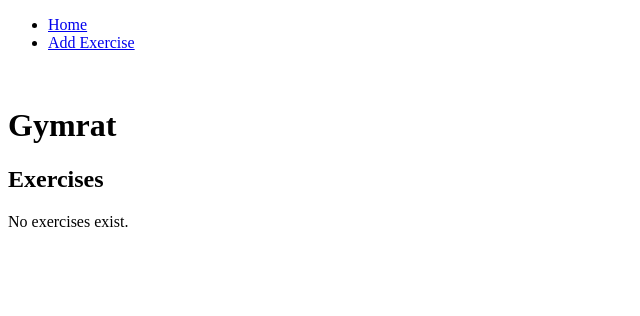
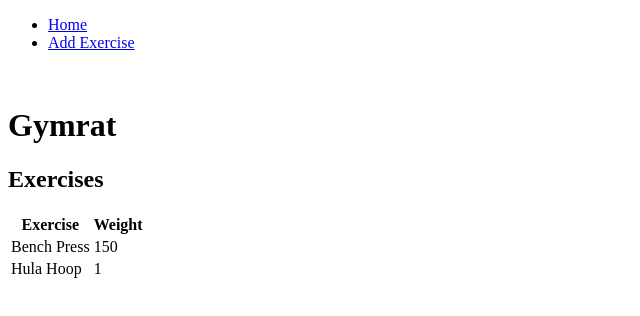
Before and after one commit to comatthewb/gymbuddy, a React (Create React App) app: page / in a window 1280 px wide. Shown: the top 316 px of the page, without its empty margins (0-640 px from the left). Built offline with nearby package versions, Linux system fonts and the light colour scheme; data requests are answered from the project's data file.

Commit message:
added mock db and corrected url reference in api

```diff
--- /dev/null
+++ b/db.json
@@ -0,0 +1,19 @@
+{
+    "exercises": [
+        {
+            "id": 1,
+            "type": "Bench Press",
+            "weight": "150"
+        },
+        {
+            "id": 2,
+            "type": "Hula Hoop",
+            "weight": 1
+        }
+    ],
+    "users": {
+        "id": 1,
+        "email": "co@gmail.com",
+        "password": "123"
+    }
+}
--- a/src/AddExercise.tsx
+++ b/src/AddExercise.tsx
@@ -1,9 +1,10 @@
 import { useState } from "react";
 import { Input } from "./reusable/Input";
 import { Exercise, FormStatus } from "./types";
-import { newExercise, NewExercise } from "./types";
+import { NewExercise } from "./types";
 import { ChangeEvent, FormEvent } from "react";
 import { useNavigate } from "react-router";
+import { addExercise } from "../src/api/exerciseApi";
 
 type Errors = Partial<NewExercise>;
 
@@ -12,7 +13,12 @@ type AddExerciseProps = {
     setExercises: (exercises: Exercise[]) => void;
 };
 
-export function AddExercise(props: AddExerciseProps) {
+export const newExercise: NewExercise = {
+    type: "",
+    weight: "",
+};
+
+export function AddExercise({ exercises, setExercises }: AddExerciseProps) {
     const [exercise, setExercise] = useState(newExercise);
     const [status, setStatus] = useState<FormStatus>("Idle");
     const navigate = useNavigate();
@@ -34,19 +40,12 @@ export function AddExercise(props: AddExerciseProps) {
             [event.target.id]: event.target.value,
         });
     }
-    function handleSubmit(event: FormEvent<HTMLFormElement>) {
+    async function handleSubmit(event: FormEvent<HTMLFormElement>) {
         event.preventDefault();
         setStatus("Submitted");
         if (!formIsValid) return;
-        props.setExercises([
-            ...props.exercises,
-            {
-                type: exercise.type,
-                weight: exercise.weight,
-                id: 1, //hardcoded until DB added
-            },
-        ]);
-        setExercise(newExercise);
+        const savedExercise = await addExercise({ type: exercise.type, weight: exercise.weight });
+        setExercises([...exercises, savedExercise]);
         navigate("/");
     }
 
--- a/src/App.tsx
+++ b/src/App.tsx
@@ -1,12 +1,22 @@
-import { useState } from "react";
+import { useEffect, useState } from "react";
 import { Route, Routes } from "react-router-dom";
 import { AddExercise } from "./AddExercise";
 import { Exercises } from "./Exercises";
 import Navbar from "./Navbar";
 import { Exercise } from "./types";
+import { getExercises } from "../src/api/exerciseApi";
 
 export function App() {
     const [exercises, setExercises] = useState<Exercise[]>([]);
+
+    useEffect(() => {
+        async function fetchData() {
+            const _exercises = await getExercises();
+            setExercises(_exercises);
+        }
+        fetchData();
+    }, []);
+
     return (
         <>
             <Navbar />
--- /dev/null
+++ b/src/api/exerciseApi.ts
@@ -0,0 +1,21 @@
+import { Exercise, NewExercise } from "../types";
+
+export async function addExercise(exercise: NewExercise) {
+    const resp = await fetch("http://localhost:30001/exercises", {
+        method: "POST",
+        headers: {
+            "Content-Type": "application/json",
+        },
+        body: JSON.stringify(exercise),
+    });
+    if (!resp.ok) throw resp;
+    const savedExercise = (await resp.json()) as Exercise;
+    return savedExercise;
+}
+
+export async function getExercises() {
+    const resp = await fetch("http://localhost:3001/exercises");
+    if (!resp.ok) throw resp;
+    const savedExercises = (await resp.json()) as Exercise[];
+    return savedExercises;
+}
--- a/src/types/index.ts
+++ b/src/types/index.ts
@@ -8,8 +8,3 @@ export type NewExercise = {
     type: string;
     weight: string;
 };
-
-export const newExercise: NewExercise = {
-    type: "",
-    weight: "",
-};
```
Also changed, not shown: package.json (+5 -2 lines), 1 other file (tests, documents, lock files or other folders).
